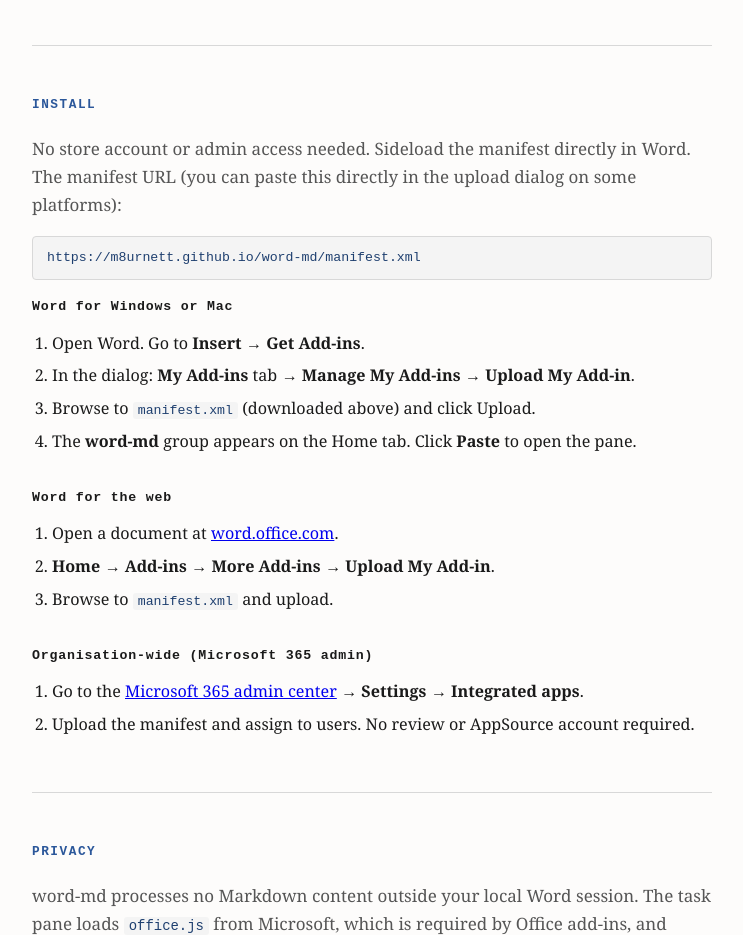
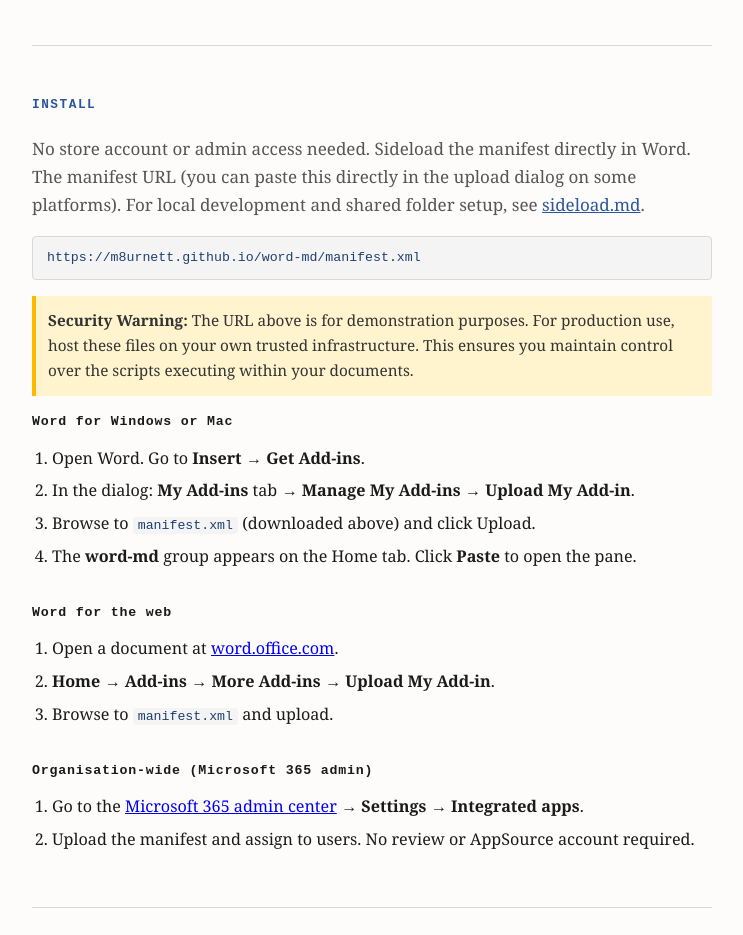
Before and after one commit to m8urnett/word-md, a website: page index.html in a window 1280 px wide. Shown: the part 1502-2437 px from the top of the page, without its empty margins (268-1011 px from the left). Drawn offline with Linux system fonts and the light colour scheme.

Commit message:
Updated instructions in index

```diff
--- a/index.html
+++ b/index.html
@@ -315,9 +315,15 @@
       <h2>Install</h2>
       <p>
         No store account or admin access needed. Sideload the manifest directly in Word.
-        The manifest URL (you can paste this directly in the upload dialog on some platforms):
+        The manifest URL (you can paste this directly in the upload dialog on some platforms).
+        For local development and shared folder setup, see <a href="sideload.md" style="color: var(--blue);">sideload.md</a>.
       </p>
       <div class="url-box">https://m8urnett.github.io/word-md/manifest.xml</div>
+
+      <p style="background: #fff4ce; padding: 12px; border-left: 4px solid #ffb900; color: #333; font-size: 0.9rem;">
+        <strong>Security Warning:</strong> The URL above is for demonstration purposes. For production use, host these files on your own
+        trusted infrastructure. This ensures you maintain control over the scripts executing within your documents.
+      </p>
 
       <div class="platform">
         <div class="platform-title">Word for Windows or Mac</div>
```
Also changed, not shown: README.md.
